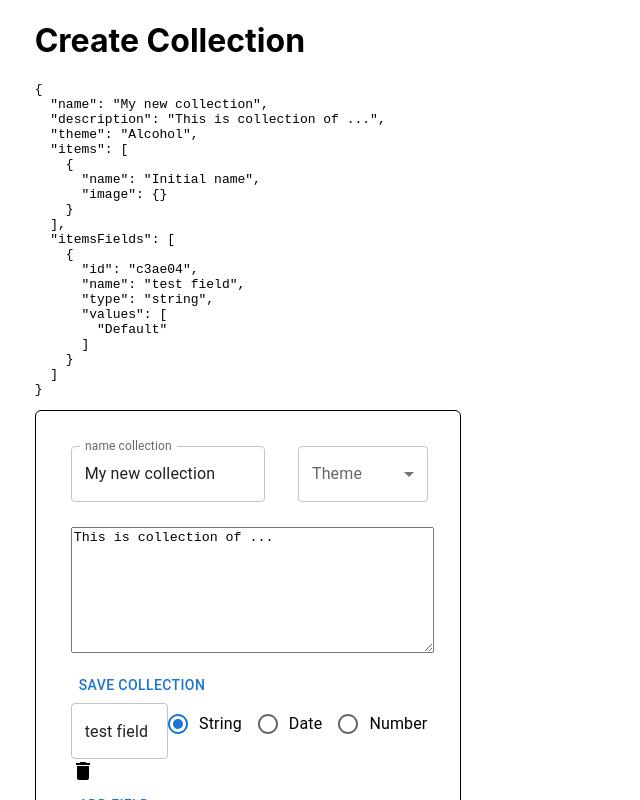
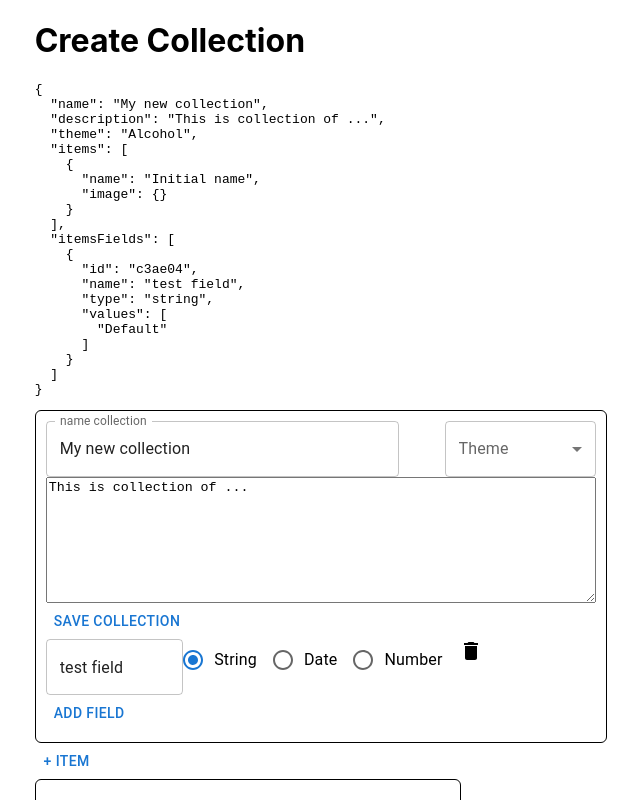
Before and after one commit to dllsc/collections-itransition, a React (Create React App) app in the folder frontend/: page /collection/add in a window 1280 px wide. Shown: the top 800 px of the page, without its empty margins (392-1032 px from the left). Built offline with nearby package versions, Linux system fonts and the light colour scheme; no server answers.

Commit message:
Change version of react-router-dom library Added guarded-route.component Added login utils

```diff
--- a/frontend/src/pages/addCollection/collectionForm.styles.css
+++ b/frontend/src/pages/addCollection/collectionForm.styles.css
@@ -1,6 +1,7 @@
 .collectionDescription {
 
-    padding: 35px 0 10px 35px;
+    padding: 10px;
+    width: 550px;
     border-radius: 6px;
     border: 1px solid black;
 
--- a/frontend/src/pages/addCollection/collectionForm.tsx
+++ b/frontend/src/pages/addCollection/collectionForm.tsx
@@ -224,15 +224,15 @@ function FieldForm(props: IItemFieldProps) {
   return <div style={{ display: 'flex' }}>
     {/*{getValues().itemsFields[props.index].name}*/}
 
-    <Grid container>
+    <Grid container wrap="nowrap">
       <Grid item
             xs={3}>
         <TextField type="text"
                    {...register(`itemsFields.${props.index}.name`, { onBlur: updateValue })} />
       </Grid>
 
-      <Grid item>
-        <RadioGroup style={{ flexDirection: 'row' }}>
+      <Grid item wrap="nowrap">
+        <RadioGroup style={{ flexDirection: 'row', flexWrap: 'nowrap' }}>
           <FormControlLabel control={createRadioWithType(EItemFieldType.STRING)}
                             label="String"/>
           <FormControlLabel control={createRadioWithType(EItemFieldType.DATE)}
@@ -310,19 +310,17 @@ export function CollectionForm() {
 
 
       <div className="collectionDescription">
-
         <Grid container>
           <Grid item
-                    xs={6}> <TextField {...register('name', required)}
+                flexGrow={1}>
+            <TextField {...register('name', required)} fullWidth
                                    label="name collection"/>
             <ErrorMessage errors={errors}
                           name="name"
                           as="p"/></Grid>
           <Grid item
                 xs={1}/>
-              <Grid item
-                    xs={4}>
-
+          <Grid item flexGrow={1}>
             <FormControl fullWidth>
               <InputLabel id="select-label">Theme</InputLabel>
               <Select
@@ -334,17 +332,15 @@ export function CollectionForm() {
                 <MenuItem value="Book">Book</MenuItem>
               </Select>
             </FormControl>
+          </Grid>
+        </Grid>
 
-              </Grid>
-              <Grid item
-                    xs={11}>
-                <TextareaAutosize {...register('description', required)} minRows={8}
-                                  style={{ width: '100%', marginTop: 25, marginBottom:10}}/>
+        <Grid item container>
+          <TextareaAutosize style={{ flexGrow: 1 }} {...register('description', required)} minRows={8} />
         </Grid>
         <MatButton type="submit">
           Save Collection
         </MatButton>
-            </Grid>
 
         <FieldFormList/>
 
```
Lines whose indentation alone changed are shown as unchanged.
